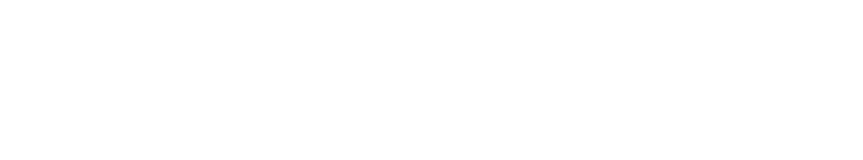
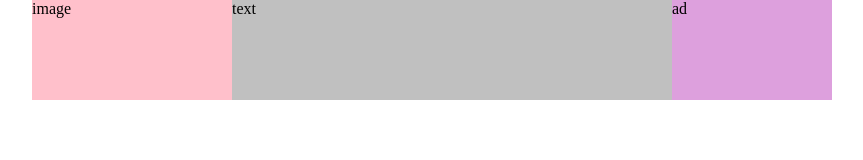
Before and after one commit to okapeeokapee/Responsive-web-design, a plain HTML site: page index.html in a window 1280 px wide. Shown: the whole page, without its empty margins (208-1071 px from the left). Drawn offline with Linux system fonts and the light colour scheme.

Commit message:
completed

```diff
--- a/css/styles.css
+++ b/css/styles.css
@@ -1,12 +1,49 @@
 /* common */
 /* small screen */
 
+body{
+  margin: 0;
+}
+
+aside{
+  display: none;
+}
+
+.image{
+  background: pink;
+  height: 100px;
+}
+
+.text{
+  background:silver ;
+  height: 100px;
+}
+
 /* medium screen */
 @media(min-width:600px){
+  section{
+    display: flex;
+  }
 
+  .image{
+    width: 200px;
+  }
+
+  .text{
+    flex: 1;
+  }
 }
 
 /* large screen */
 @media(min-width:800px){
+  section{
+    width: 800px;
+    margin: 0 auto;
+  }
 
+  aside{
+    display: block;
+    background: plum;
+    width: 160px;
+  }
 }
--- a/index.html
+++ b/index.html
@@ -7,6 +7,11 @@
   <link rel="stylesheet" href="css/styles.css">
 </head>
 <body>
+  <section >
 
+    <div class="image">image</div>
+    <div class="text">text</div>
+    <aside>ad</aside>
+  </section>
 </body>
 </html>
```
